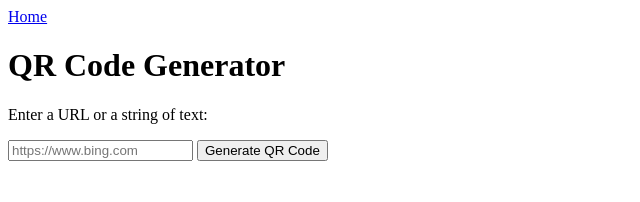
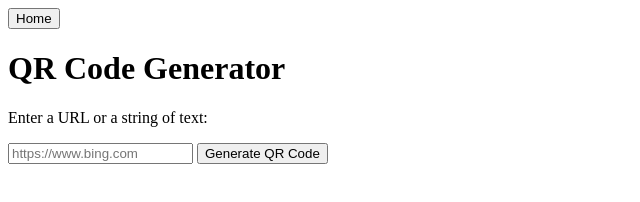
Before and after one commit to knightsljx/knightsljx.github.io, a plain HTML site: page QRGenOnline.html in a window 1280 px wide. Shown: the whole page, without its empty margins (0-640 px from the left). Drawn offline with Linux system fonts and the light colour scheme.

Commit message:
Added 'Home' buttons to all

```diff
--- a/QRGenOnline.html
+++ b/QRGenOnline.html
@@ -3,7 +3,7 @@
   <script src="https://cdn.jsdelivr.net/gh/davidshimjs/qrcodejs/qrcode.min.js"></script>
 </head>
 <body>
-  <a href="index.html">Home</a>
+  <button onclick="window.location.href='index.html';"> Home </button>
   <h1>QR Code Generator</h1>
   <p>Enter a URL or a string of text:</p>
   <input id="input" type="text" placeholder="https://www.bing.com" />
```
Also changed, not shown: ExchangeRate.html (+1 -0 lines), GraphPlotter.html (+1 -0 lines), NEAForecastandPSI.html (+1 -0 lines), RanGrouping.html (+1 -0 lines), imageresizer.html (+1 -0 lines).
